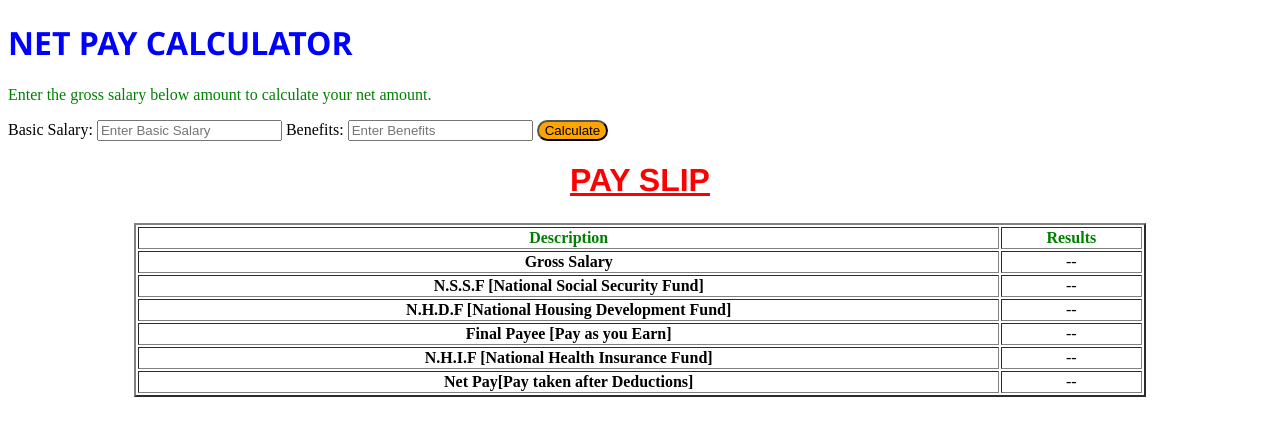
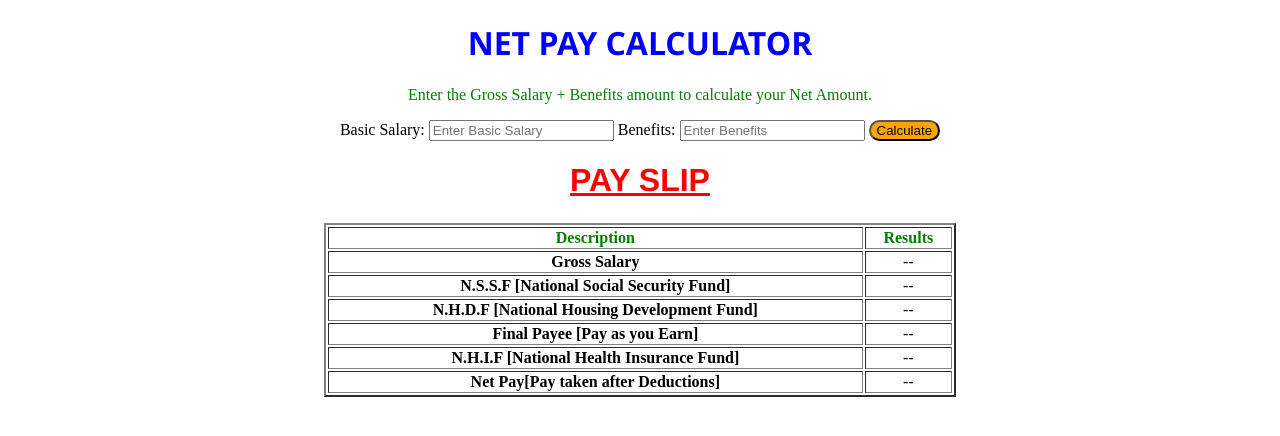
Before and after one commit to kentatech/payrollproject, a plain HTML site: page index.html in a window 1280 px wide. Drawn offline with Linux system fonts and the light colour scheme.

Commit message:
center align

```diff
--- a/index.html
+++ b/index.html
@@ -6,6 +6,7 @@
     <title>Payroll App</title>
   </head>
   <body>
+    <div class="container" style="text-align: center;">
     <h1
       style="
         font-family: 'Segoe UI', Tahoma, Geneva, Verdana, sans-serif;
@@ -15,7 +16,7 @@
       NET PAY CALCULATOR
     </h1>
     <p style="color: green">
-      Enter the gross salary below amount to calculate your net amount.
+      Enter the Gross Salary + Benefits amount to calculate your Net Amount.
     </p>
     <p id="errorid" style="color: red"></p>
 
@@ -55,11 +56,11 @@
     >
       PAY SLIP
     </h1>
-
+  </div>
     <table
       border="2"
       id="table"
-      style="width: 80%; margin: 0 auto; margin-top: 3vh; text-align: center"
+      style="width: 50%; margin: 0 auto; margin-top: 3vh; text-align: center"
     >
       <thead>
         <tr>
```
